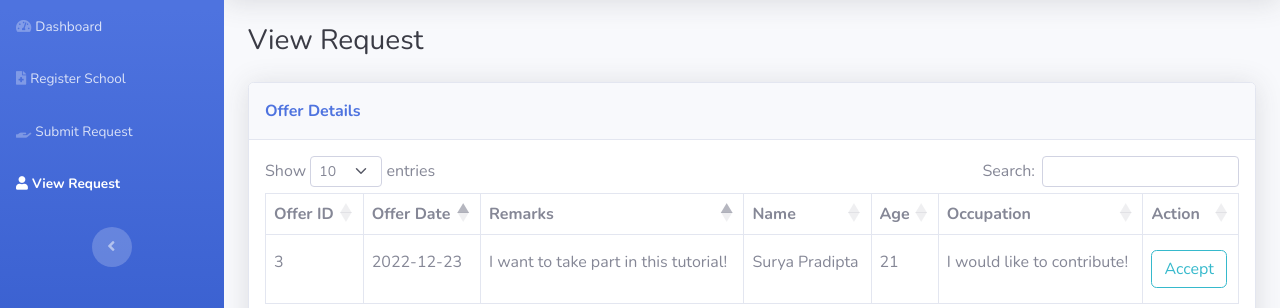
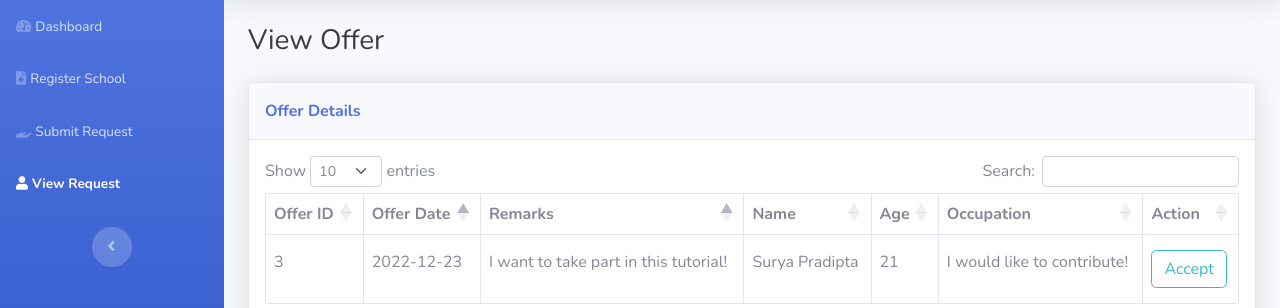
Before and after one commit to suryapradipta/SchoolHELP, a PHP site: page /pages/select-offer?id=3 in a window 1280 px wide. Shown: the part 70-378 px from the top of the page. Run offline with PHP 8.4, Linux system fonts and the light colour scheme; a user stored in the database is signed in; data comes from the database, SQL or seed files in the repository.

Commit message:
Update select-offer.php

```diff
--- a/pages/select-offer.php
+++ b/pages/select-offer.php
@@ -113,7 +113,7 @@ $viewid = $_GET['id'];
 
             <!--CONTENT START-->
             <div class="container-fluid">
-                <h3 class="text-dark mb-4">View Request</h3>
+                <h3 class="text-dark mb-4">View Offer</h3>
                 <div class="card shadow">
                     <!--OFFER START-->
                     <div class="card-header py-3">
```
